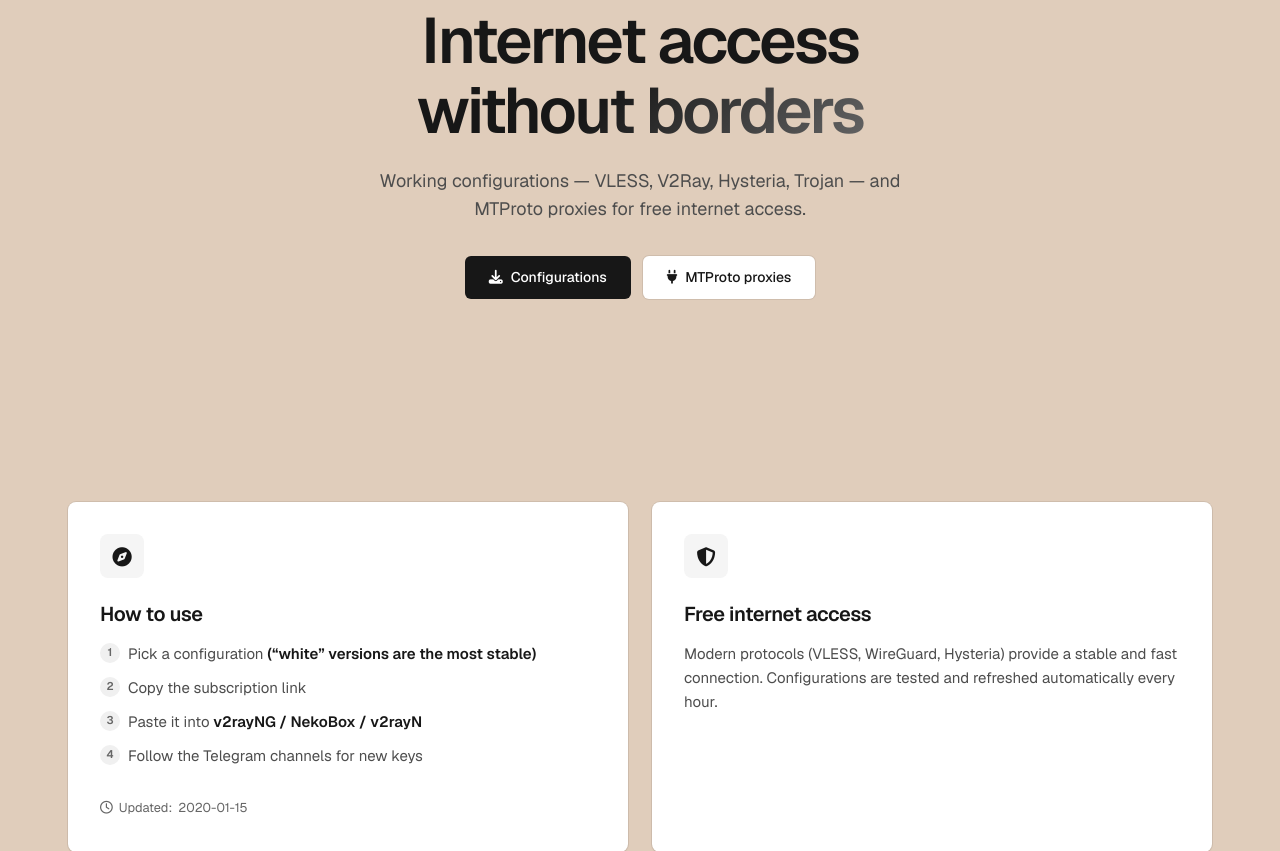
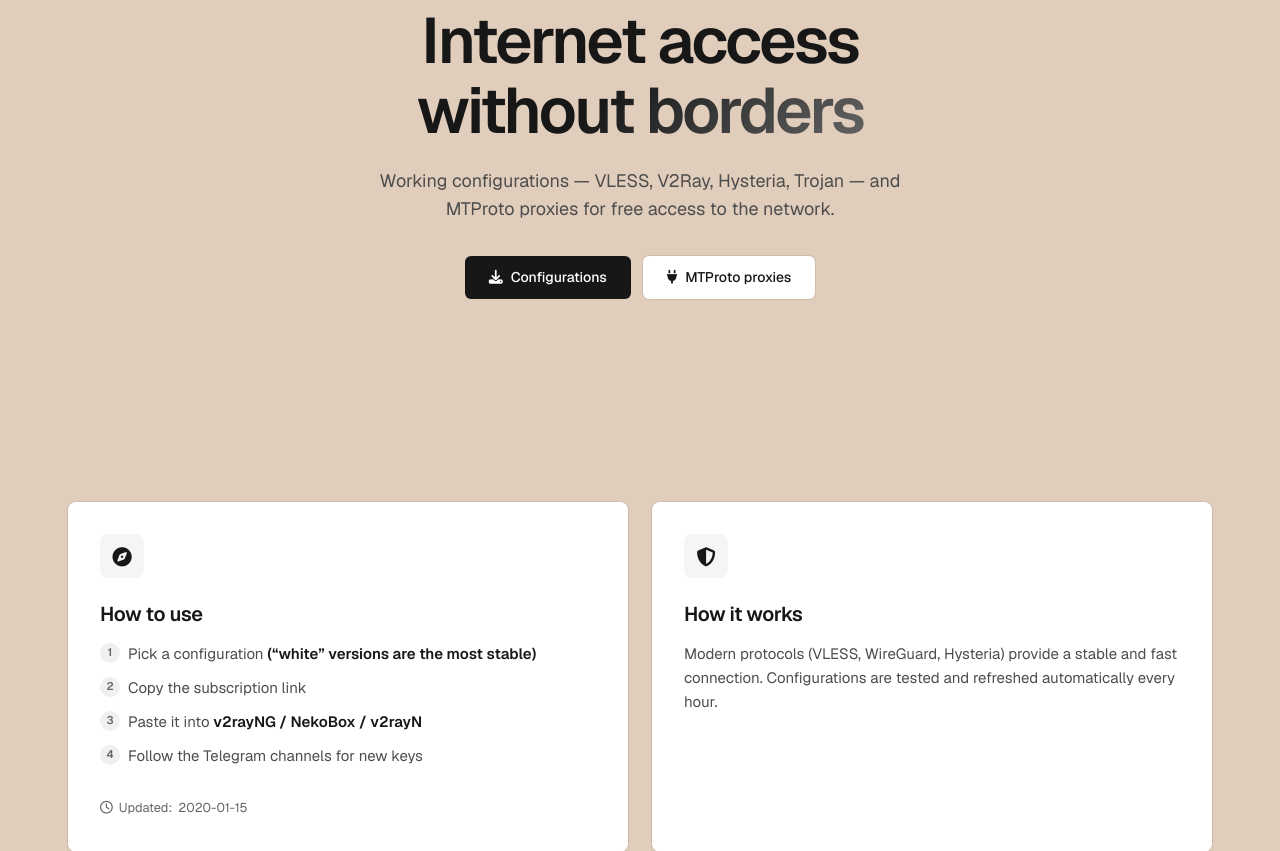
Before and after one commit to kort0881/internet-access-site, a Flask app: template templates/index_en.html in a window 1280 px wide. Shown: the part 201-1052 px from the top of the page. Run offline with Flask 3, Linux system fonts and the light colour scheme; the template is opened without the code that fills it: most values are stand-ins (such as "Sample title", 1, 10 or a date in 2020).

Commit message:
Update text and URLs in index_en.html

```diff
--- a/templates/index_en.html
+++ b/templates/index_en.html
@@ -179,7 +179,7 @@
         <div class="hero-content">
             <div class="hero-badge"><i class="fas fa-shield-halved"></i> Free · Updated automatically</div>
             <h1>Internet access <span>without borders</span></h1>
-            <p>Working configurations — VLESS, V2Ray, Hysteria, Trojan — and MTProto proxies for free internet access.</p>
+            <p>Working configurations — VLESS, V2Ray, Hysteria, Trojan — and MTProto proxies for free access to the network.</p>
             <div class="hero-actions">
                 <a href="#configs" class="btn-primary"><i class="fas fa-download"></i> Configurations</a>
                 <a href="#proxies" class="btn-secondary"><i class="fas fa-plug"></i> MTProto proxies</a>
@@ -204,7 +204,7 @@
                     </div>
                     <div class="info-card">
                         <div class="info-icon"><i class="fas fa-shield-alt"></i></div>
-                        <h3>Free internet access</h3>
+                        <h3>How it works</h3>
                         <p>Modern protocols (VLESS, WireGuard, Hysteria) provide a stable and fast connection. Configurations are tested and refreshed automatically every hour.</p>
                     </div>
                 </div>
@@ -237,7 +237,7 @@
 
         <div class="section" id="configs">
             <div class="container">
-                <div class="section-label">Free internet access</div>
+                <div class="section-label">Configurations</div>
                 <h2 class="section-title">⚡ Configurations</h2>
                 <p class="section-desc">Working links to import into your app. “White” versions are the most stable.</p>
                 <div class="configs-grid" id="configsGrid">
@@ -283,7 +283,7 @@
         <div class="section" id="news">
             <div class="container">
                 <div class="section-label">Context</div>
-                <h2 class="section-title">📰 Free internet access</h2>
+                <h2 class="section-title">📰 Internet freedom</h2>
                 <p class="section-desc">Latest news on internet regulation and free access to the network.</p>
                 <div class="news-list">
                     {% for item in news %}
@@ -342,10 +342,10 @@
                 asia: document.getElementById('asia-count')
             };
             const sources = [
-                { url: 'https://cdn.jsdelivr.net/gh/kort0881/telegram-proxy-collector@main/verified/proxy_ru_verified.txt', container: containers.ru, countEl: counts.ru, label: 'Russia' },
-                { url: 'https://cdn.jsdelivr.net/gh/kort0881/telegram-proxy-collector@main/verified/proxy_eu_verified.txt', container: containers.eu, countEl: counts.eu, label: 'Europe' },
-                { url: 'https://cdn.jsdelivr.net/gh/kort0881/telegram-proxy-collector@main/verified/proxy_us_verified.txt', container: containers.us, countEl: counts.us, label: 'USA' },
-                { url: 'https://cdn.jsdelivr.net/gh/kort0881/telegram-proxy-collector@main/verified/proxy_asia_verified.txt', container: containers.asia, countEl: counts.asia, label: 'Asia' }
+                { url: 'https://raw.githubusercontent.com/kort0881/telegram-proxy-collector/main/verified/proxy_ru_verified.txt', container: containers.ru, countEl: counts.ru, label: 'Russia' },
+                { url: 'https://raw.githubusercontent.com/kort0881/telegram-proxy-collector/main/verified/proxy_eu_verified.txt', container: containers.eu, countEl: counts.eu, label: 'Europe' },
+                { url: 'https://raw.githubusercontent.com/kort0881/telegram-proxy-collector/main/verified/proxy_us_verified.txt', container: containers.us, countEl: counts.us, label: 'USA' },
+                { url: 'https://raw.githubusercontent.com/kort0881/telegram-proxy-collector/main/verified/proxy_asia_verified.txt', container: containers.asia, countEl: counts.asia, label: 'Asia' }
             ];
             for (const src of sources) {
                 try {
@@ -388,7 +388,7 @@
         async function loadConfigs() {
             const grid = document.getElementById('configsGrid');
             try {
-                const resp = await fetch('https://cdn.jsdelivr.net/gh/kort0881/vpn-checker-backend@main/checked/subscriptions_list.txt?ts=' + Date.now());
+                const resp = await fetch('https://raw.githubusercontent.com/kort0881/vpn-checker-backend/main/checked/subscriptions_list.txt?ts=' + Date.now());
                 if (!resp.ok) throw new Error('HTTP ' + resp.status);
                 const text = await resp.text();
                 const lines = text.split('\n').map(line => line.trim()).filter(line => line.length > 0);
```
